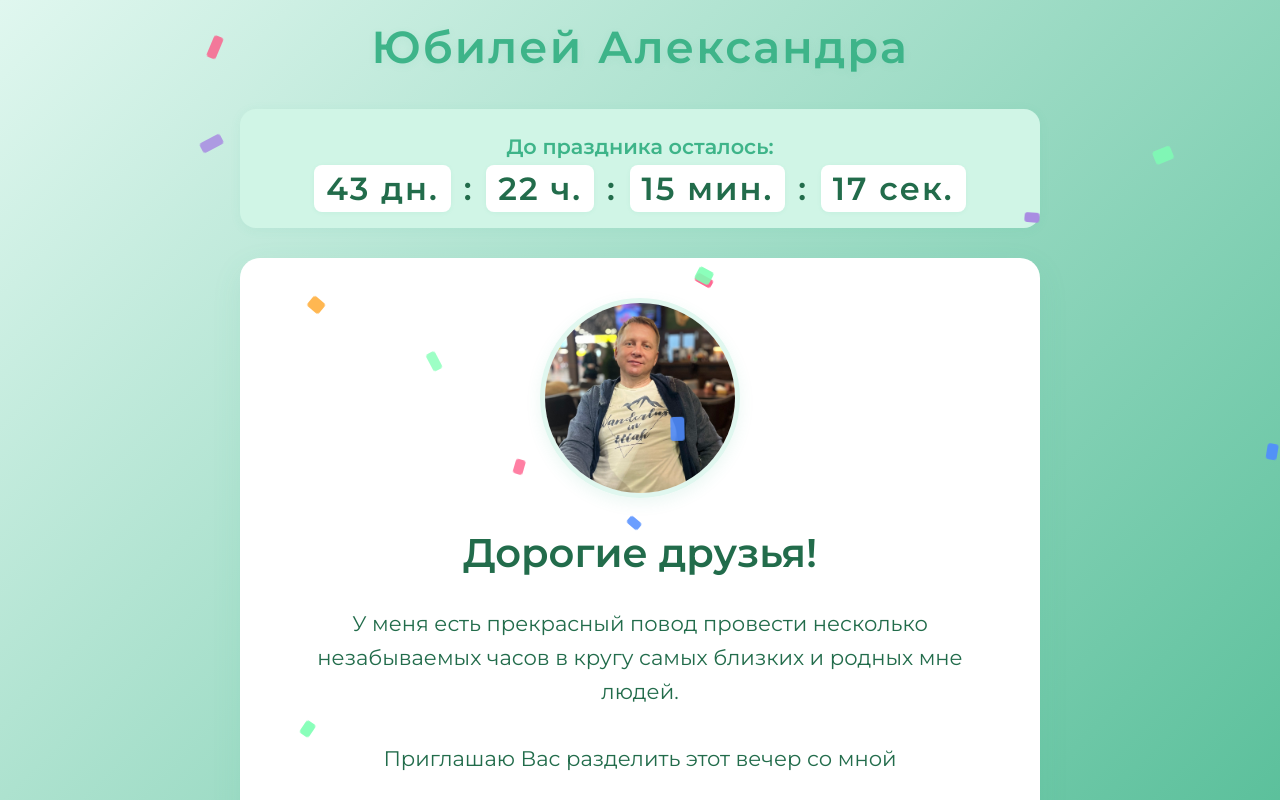
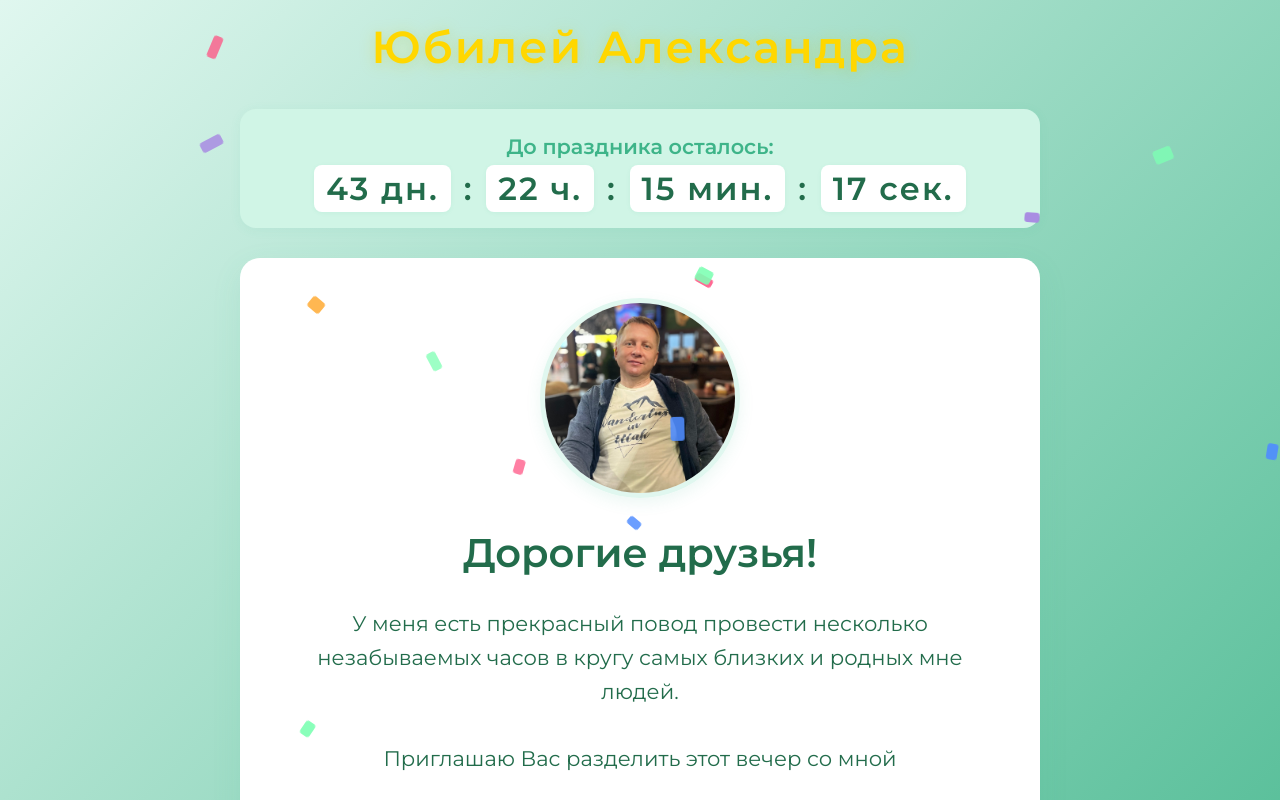
Before and after one commit to fkasjflaskfjalkf/papa_sasha, a plain HTML site: page index.html in a window 1280 px wide. Shown: the top 800 px of the page. Drawn offline with Linux system fonts and the light colour scheme.

Commit message:
Update styles.css

```diff
--- a/styles.css
+++ b/styles.css
@@ -92,10 +92,10 @@ p {
 .main-title {
     font-size: 2.8em;
     font-weight: 700;
-    color: #3eb489;
+    color: #FFD700;
     margin-bottom: 35px;
     letter-spacing: 2px;
-    text-shadow: 0 2px 8px rgba(62,180,137,0.08);
+    text-shadow: 0 2px 16px rgba(255, 215, 0, 0.25), 0 2px 8px rgba(62,180,137,0.08);
     text-align: center;
 }
 
```
